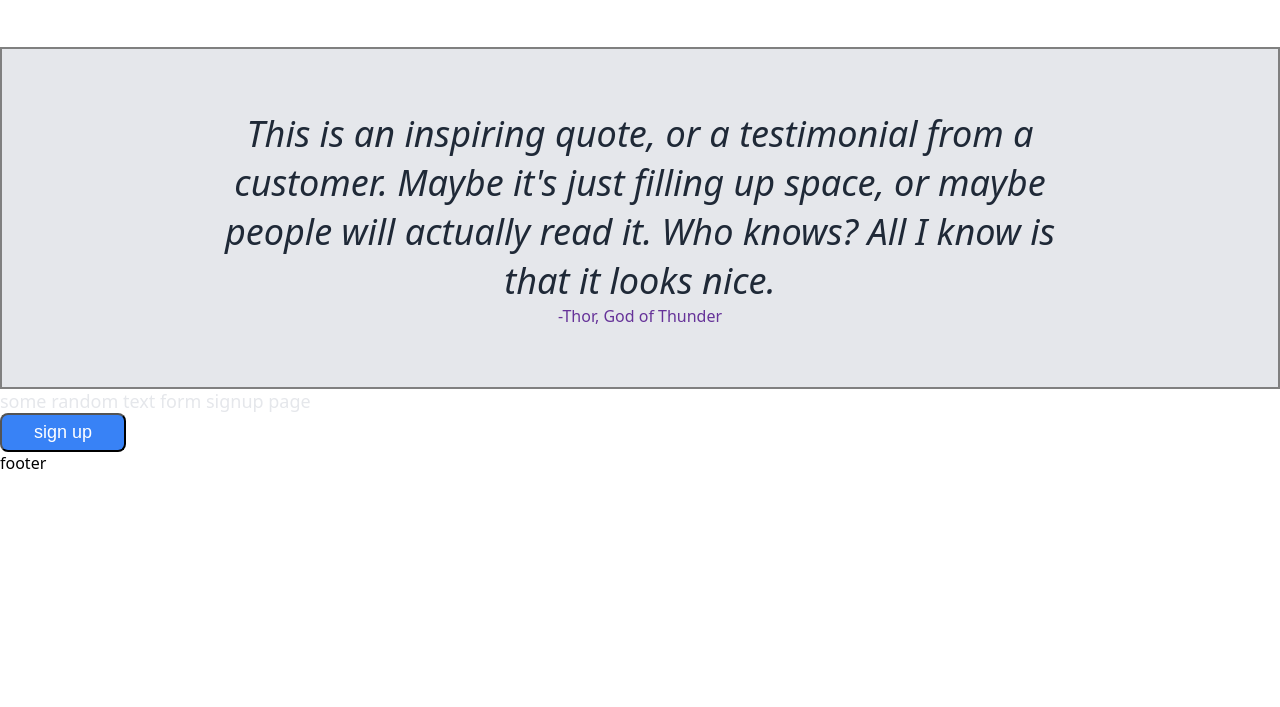
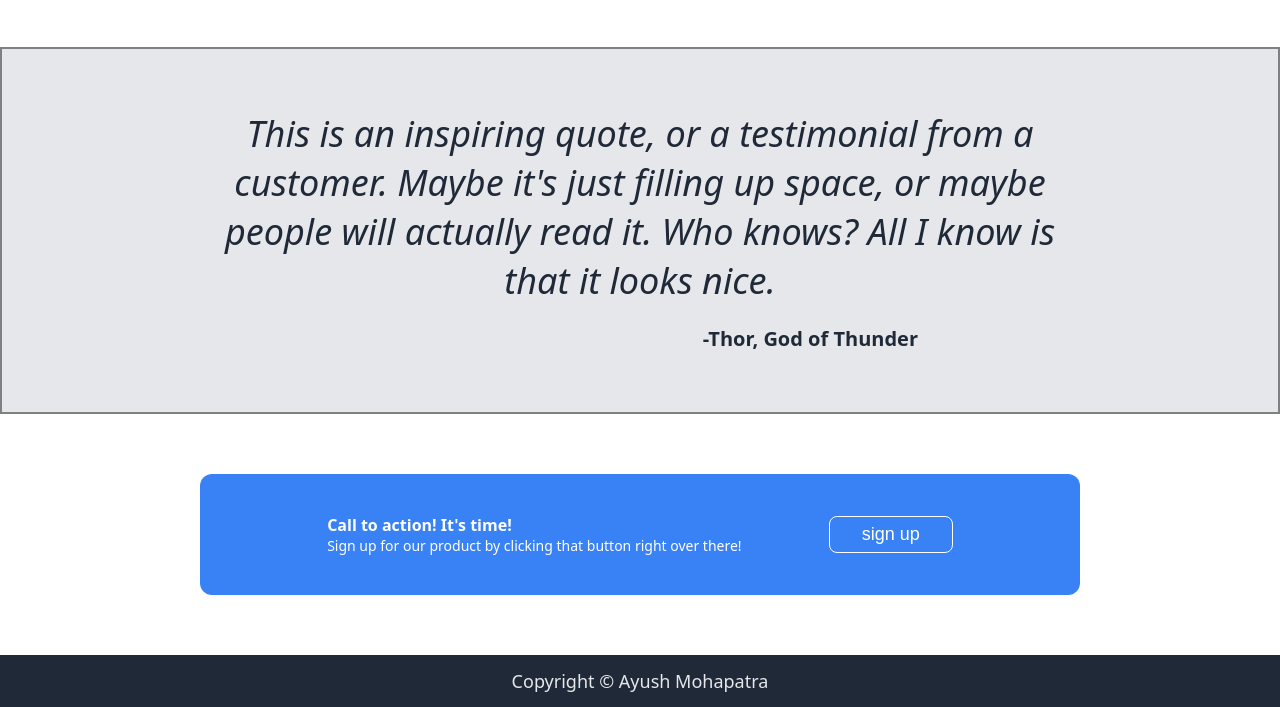
Before and after one commit to Ayushm010/landing-page, a plain HTML site: page index.html in a window 1280 px wide. Shown: the part 976-1683 px from the top of the page. Before the commit the page ends 1450 px from the top, so only its background shows below. Drawn offline with Linux system fonts and the light colour scheme.

Commit message:
completed

```diff
--- a/index.html
+++ b/index.html
@@ -28,7 +28,7 @@
                         autem minus? Atque veritatis accusamus laboriosam voluptates perferendis at </p>
                 </div>
 
-                <div class="button"><button>Sign up</button></div>
+                <div class="button"><button class="button-1">Sign up</button></div>
             </div>
             <div class="header-image"><img src="./img/header.jpg" alt="header img" height="350px"></div>
         </div>
@@ -47,29 +47,33 @@
             </div>
             <div>
                 <img class="img-card" src="./img/lewa.jpg" alt="img1" height="200px">
-                  <p>Robert Lewandowski</p>
+                <p>Robert Lewandowski</p>
             </div>
             <div>
                 <img class="img-card" src="./img/rapha.jpg" alt="img1" height="200px">
-                 <p>Raphinha</p>
+                <p>Raphinha</p>
             </div>
         </div>
     </div>
     <!-- third section of the page -->
     <div class="third-sec">
-        <div class="text-quote">This is an inspiring quote, or a testimonial from a customer. Maybe it's just filling up space, or maybe people will actually read it. Who knows? All I know is that it looks nice.</div>
+        <div class="text-quote">This is an inspiring quote, or a testimonial from a customer. Maybe it's just filling up
+            space, or maybe people will actually read it. Who knows? All I know is that it looks nice.</div>
         <div class="sub-quote">-Thor, God of Thunder</div>
     </div>
     <!-- fourth section of the page -->
-    <div>
-        <div>
-            <div class="text"> some random text form signup page</div>
-            <div class="button"><button>sign up</button></div>
+    <div class="msg">
+        <div class="msg-box">
+            <div class="text-end">
+                <p class="text-1">Call to action! It's time!</p>
+                <p class="text-2">Sign up for our product by clicking that button right over there!</p>
+            </div>
+           <div class="button"> <button class="button-2">sign up</button></div>
         </div>
     </div>
     <!-- footer part of the page -->
     <div class="footer">
-        footer
+        <div><a href="https://youtu.be/GBIIQ0kP15E?si=lbAwhB0pyzJlBFWR" target="_blank" rel="noopener noreferrer"> Copyright © Ayush Mohapatra</a></div>
     </div>
 </body>
 
--- a/style.css
+++ b/style.css
@@ -42,18 +42,19 @@ body {
     color: #F9FAF8;
 }
 
-.header-image{
+.header-image {
     height: 350px;
     width: auto;
     border: 1px solid white;
 }
+
 .text {
     font-size: 18px;
     color: #E5E7EB;
 
 }
 
-button {
+.button-1 {
     background-color: #3882F6;
     padding: 7px 32px;
     border-radius: 8px;
@@ -71,11 +72,12 @@ a {
 }
 
 /* second section of the page*/
-.second-sec{
+.second-sec {
     padding-top: 30px;
     padding: 50px;
 }
-.card{
+
+.card {
     text-align: center;
     padding-top: 30px;
     display: flex;
@@ -83,39 +85,117 @@ a {
     align-items: center;
     gap: 40px;
 }
-.info-header{
+
+.info-header {
     font-size: 36px;
     font-weight: 900;
     color: #1F2937;
     text-align: center;
 }
 
-.img-card{
+.img-card {
     border-radius: 12px;
     border: 5px solid #3882F6;
 }
 
+/* third section of the page*/
 
 
-.third-sec{
+
+.third-sec {
     display: flex;
     justify-content: center;
     align-items: center;
     flex-direction: column;
     color: #1F2937;
-
     border: 2px solid gray;
     padding: 60px;
     background-color: #E5E7EB;
 }
 
-.text-quote{
+.text-quote {
     width: 900px;
     font-size: 36px;
     font-weight: lighter;
     font-style: italic;
     text-align: center;
 }
-.sub-quote{
-    color: rebeccapurple;
+
+.sub-quote {
+    font-size: 20px;
+    font-weight: 700;
+    padding-top: 20px;
+    margin-right: 300px;
+    align-self: end;
 }
+
+/* fourth section of the page*/
+
+.msg {
+    display: flex;
+    justify-content: space-around;
+    padding: 60px;
+}
+
+.msg-box {
+    background-color: #3882F6;
+    width: 800px;
+    height: auto;
+    display: flex;
+    justify-content: space-evenly;
+    padding: 40px 40px;
+    border-radius: 12px;
+    align-items: center;
+}
+
+.button-2 {
+    box-sizing: border-box;
+    background-color: #3882F6;
+    border: 1px solid white;
+    padding: 7px 32px;
+    border-radius: 8px;
+    font-size: 18px;
+    color: white;
+    box-shadow: transparent;
+}
+
+
+.text-end{
+    display: flex;
+    flex-direction: column;
+    margin: 0;
+    border: 0;
+}
+
+.text-1,
+.text-2{
+    margin-block-start: 0em;
+    margin-block-end: 0em;
+    margin-inline-start: 0px;
+    margin-inline-end: 0px;
+}
+
+.text-1{
+    color: white;
+    font-size: 16px;
+    font-weight: bold;
+}
+.text-2{
+    color: white;
+    font-size: 14px;
+    font-weight: light;
+}
+
+
+/*footer styling*/
+.footer {
+    bottom: 0;
+    left: 0;
+    right: 0;
+    height: 52px;
+    display: flex;
+    align-items: center;
+    justify-content: center;
+    background: #1F2937;
+    color: #E5E7EB;
+  }
```
Also changed, not shown: 1 other file.
